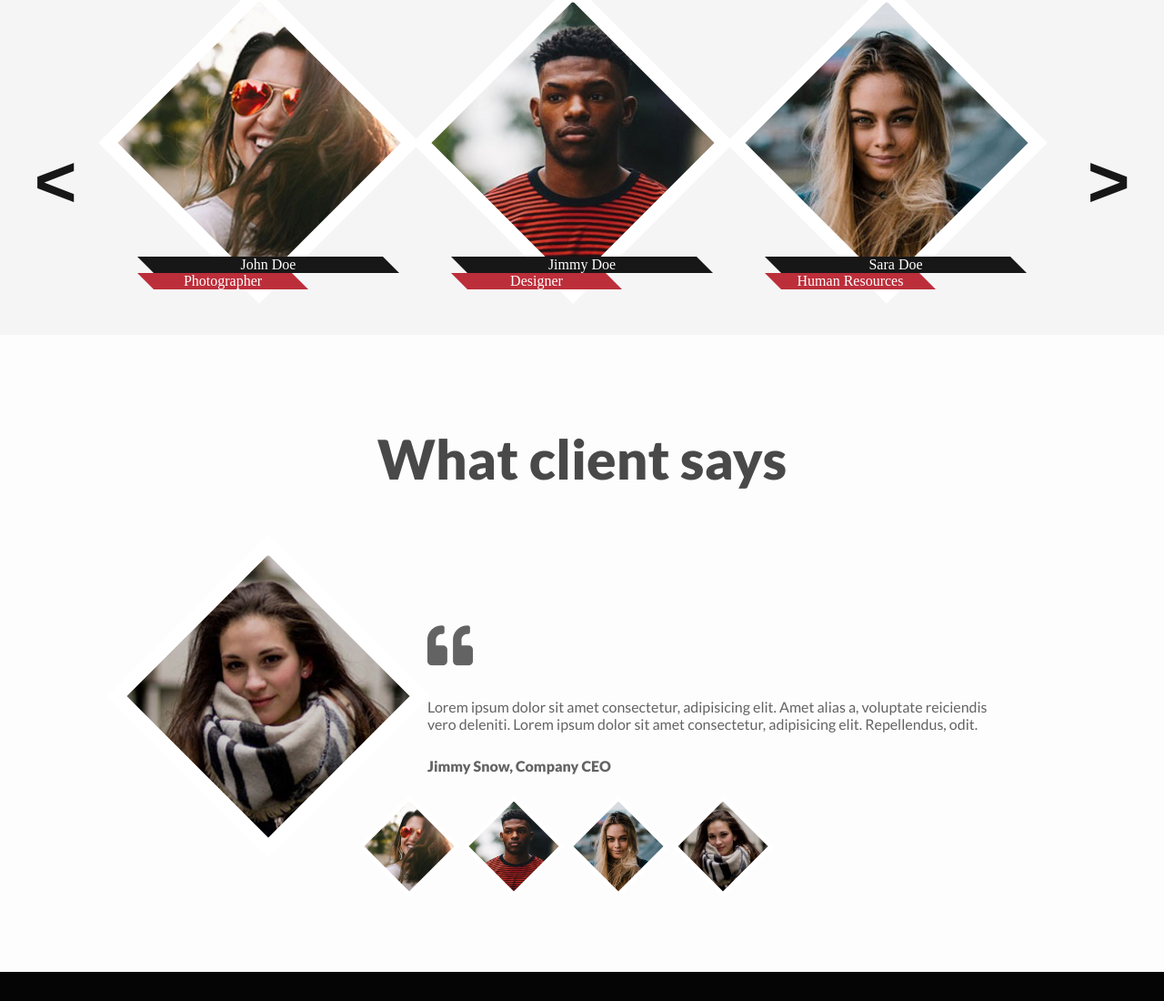
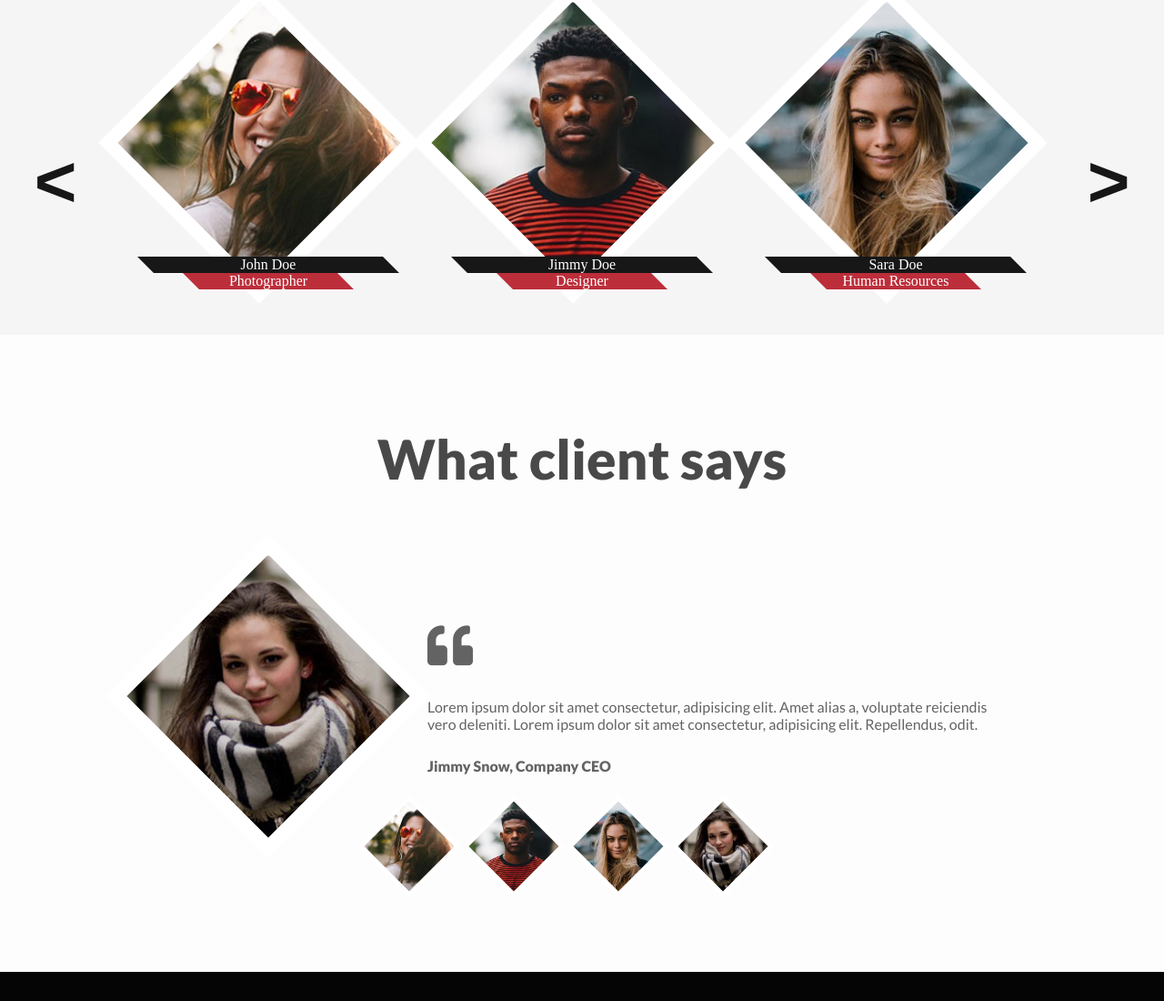
Before and after one commit to JCiechanowski93/Agency-landing-page, a website: page index.html in a window 1280 px wide. Shown: the part 2728-3828 px from the top of the page at 91% size. Drawn offline with nearby package versions, Linux system fonts and the light colour scheme.

Commit message:
agency creative team

```diff
--- a/scss/_agency-team.scss
+++ b/scss/_agency-team.scss
@@ -57,6 +57,7 @@
     background-color: $main-color;
     color: #fff;
     text-align: center;
+    margin: 0 0 0 50px;
 
     p {
         transform: skew(-45deg);
```
Also changed, not shown: css/main.css, 1 other file.
